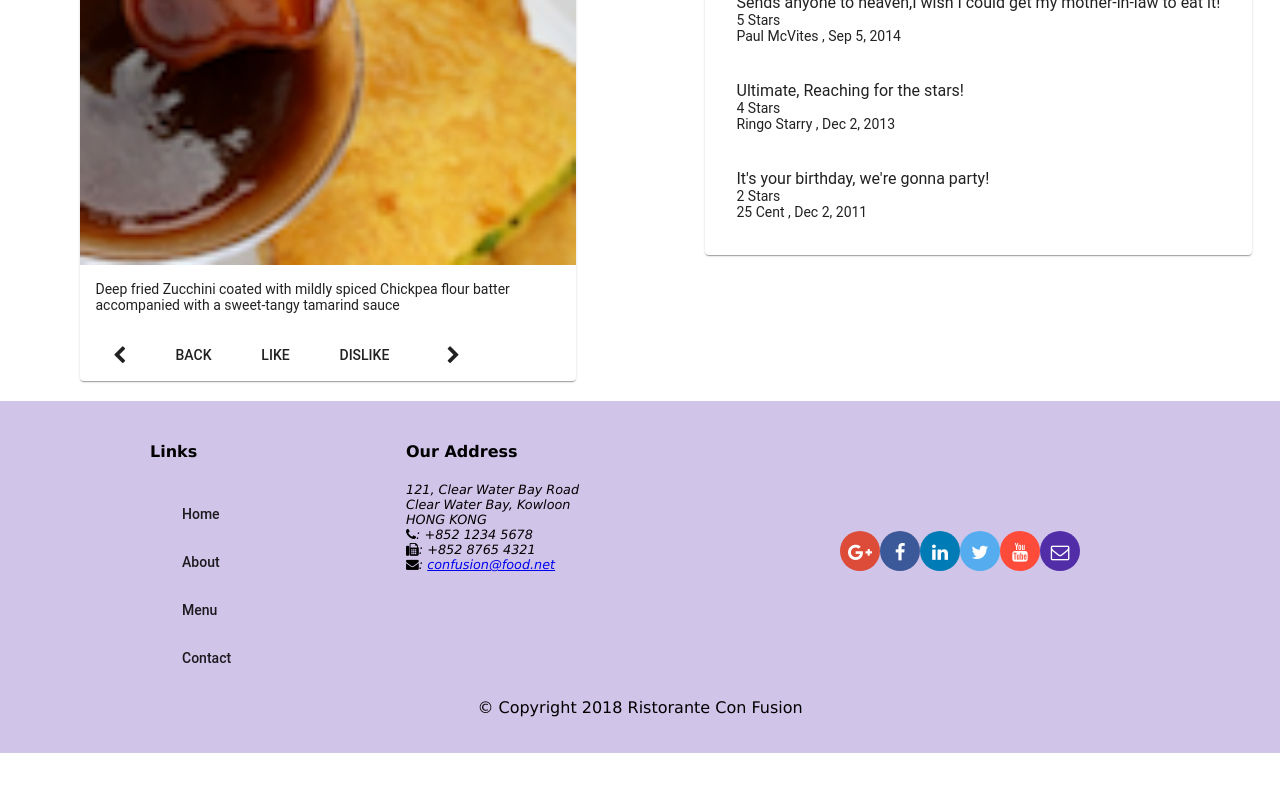
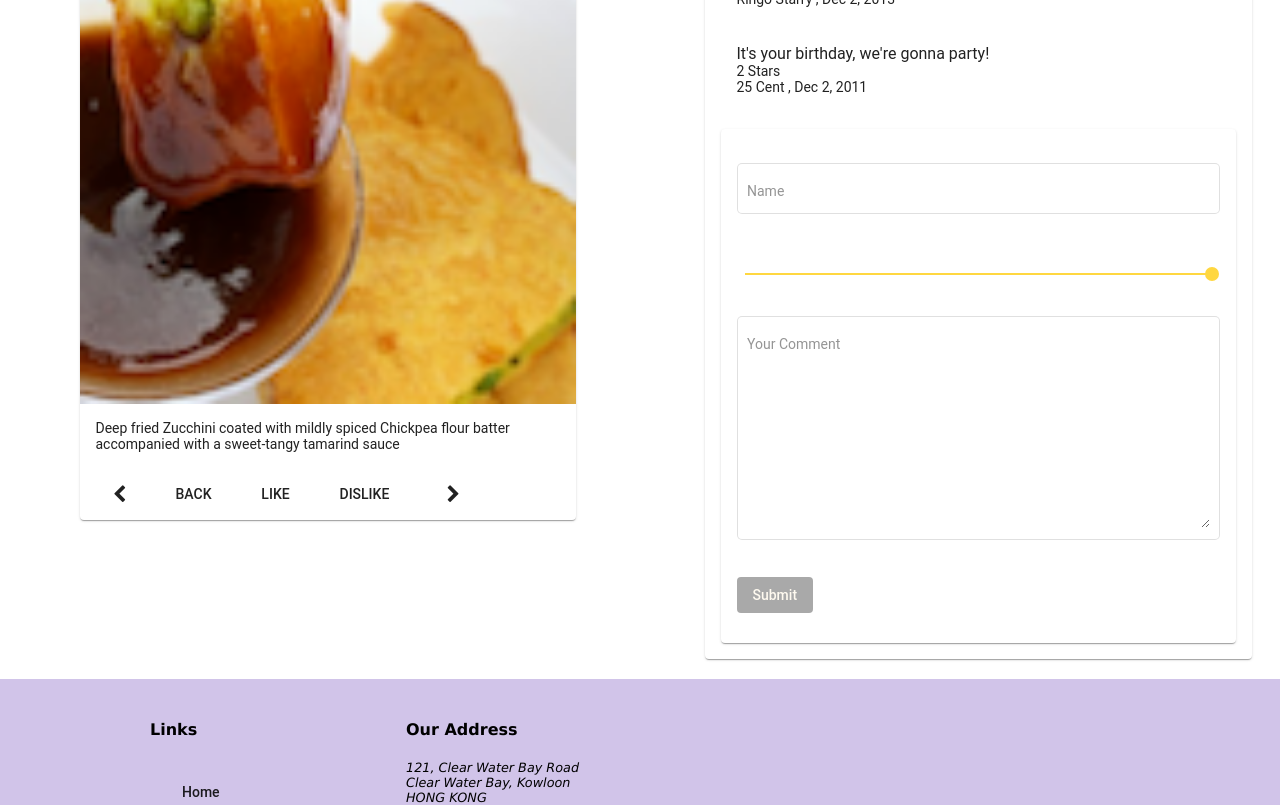
Before and after one commit to izelcaliskan/conFusion-Week2, an Angular app: page /dishdetail/1 in a window 1280 px wide. Shown: the part 700-1505 px from the top of the page. Before the commit the page ends 1453 px from the top, so only its background shows below. Built offline with nearby package versions, Linux system fonts and the light colour scheme.

Commit message:
Angular Forms and Reactive Programming

```diff
--- a/src/app/app.module.ts
+++ b/src/app/app.module.ts
@@ -16,6 +16,7 @@ import { MatCheckboxModule } from '@angular/material/checkbox';
 import { MatSelectModule } from '@angular/material/select';
 import { MatSlideToggleModule } from '@angular/material/slide-toggle';
 import { MatProgressSpinnerModule } from '@angular/material/progress-spinner';
+import {MatSliderModule} from '@angular/material/slider';
 
 import { AppComponent } from './app.component';
 
@@ -70,6 +71,7 @@ import { HttpClientModule } from '@angular/common/http';
     MatSlideToggleModule,
     MatProgressSpinnerModule,
     HttpClientModule,
+    MatSliderModule,
   ],
   providers: [DishService, PromotionService, LeaderService],
   bootstrap: [AppComponent],
--- a/src/app/contact/contact.component.html
+++ b/src/app/contact/contact.component.html
@@ -41,8 +41,7 @@
         <p>
           <mat-form-field class="half-width">
             <input matInput formControlName="firstname" placeholder="First Name" type="text" required>
-            <mat-error
-              *ngIf="formErrors.firstname">{{formErrors.firstname}}</mat-error>
+            <mat-error *ngIf="formErrors.firstname">{{formErrors.firstname}}</mat-error>
           </mat-form-field>
           <mat-form-field class="half-width">
             <input matInput formControlName="lastname" placeholder="Last Name" type="text" required>
@@ -56,7 +55,7 @@
           </mat-form-field>
           <mat-form-field class="half-width">
             <input matInput formControlName="email" placeholder="Email" type="email" required>
-            <mat-error *ngIf="formErrors.email">{{formErrors.email} </mat-error>
+            <mat-error *ngIf="formErrors.email">{{formErrors.email}} </mat-error>
           </mat-form-field>
         </p>
         <table class="form-size">
--- a/src/app/contact/contact.component.ts
+++ b/src/app/contact/contact.component.ts
@@ -20,6 +20,7 @@ export class ContactComponent implements OnInit {
 
   ngOnInit(): void {
   }
+
   formErrors:any = {
     "firstname": "",
     "lastname": "",
--- a/src/app/dishdetail/dishdetail.component.html
+++ b/src/app/dishdetail/dishdetail.component.html
@@ -40,11 +40,59 @@
                             <p matLine> {{item.rating}} Stars </p>
                             <p matLine> {{item.author}} , {{item.date | date }} </p>
                         </mat-list-item>
+
+
+                        <mat-list-item *ngIf="commentForm!.valid == true">
+                            <div style="color:rgb(163, 105, 200)">
+                                <p matLine> {{commentForm!.value.author}} </p>
+                                <p matLine> {{commentForm!.value.rating}} Stars </p>
+                                <p matLine> {{commentForm!.value.comment}} </p>
+                            </div>
+                        </mat-list-item>
+
                     </mat-list>
+                </mat-card-content>
+                <mat-card-content>
+
+                    <mat-card>
+                        <mat-card-content>
+
+
+                            <form novalidate [formGroup]="commentForm!" #fform="ngForm" (ngSubmit)="onSubmit()">
+                                <p>
+                                    <mat-form-field appearance="outline" [style.width.%]="100">
+                                        <input matInput formControlName="author" placeholder="Name" type="text"
+                                            required>
+                                        <mat-error *ngIf="formErrors.author">{{formErrors.author}}</mat-error>
+                                    </mat-form-field>
+                                </p>
+                                <p>
+                                    <mat-slider [style.width.%]="100" matInput formControlName="rating" thumbLabel tickInterval="3" min="1"
+                                        max="5" value="5"></mat-slider>
+                                </p>
+                                <p>
+                                    <mat-form-field appearance="outline" [style.width.%]="100">
+                                        <textarea matInput formControlName="comment" placeholder="Your Comment" rows=12
+                                            type="text"></textarea>
+                                        <mat-error *ngIf="formErrors.comment">{{formErrors.comment}}</mat-error>
+
+                                    </mat-form-field>
+                                </p>
+                                <p>
+                                    <button type="submit" mat-button [disabled]="commentForm!.valid == false"
+                                        class="background-primary text-floral-white">Submit</button>
+                                </p>
+                            </form>
+
+
+                        </mat-card-content>
+                    </mat-card>
                 </mat-card-content>
             </mat-card>
         </div>
     </div>
+
+
     <div fxFlex [hidden]="dish">
         <mat-spinner></mat-spinner>
         <h4>Loading. . . Please wait!</h4>
--- a/src/app/dishdetail/dishdetail.component.scss
+++ b/src/app/dishdetail/dishdetail.component.scss
@@ -0,0 +1,3 @@
+.background-primary:disabled {
+    background: darkgray !important;
+}
--- a/src/app/dishdetail/dishdetail.component.ts
+++ b/src/app/dishdetail/dishdetail.component.ts
@@ -1,10 +1,11 @@
-import { Component, Input, OnInit } from '@angular/core';
+import { Component, Input, OnInit, ViewChild } from '@angular/core';
 import { Dish } from '../shared/dish';
 import { DishService } from "../services/dish.service";
 import { Params, ActivatedRoute } from '@angular/router';
 import { Location } from '@angular/common';
 import { switchMap } from 'rxjs';
-
+import { FormBuilder, FormGroup, Validators } from '@angular/forms';
+import { Comment } from '../shared/comment';
 
 
 @Component({
@@ -18,11 +19,17 @@ export class DishdetailComponent implements OnInit {
   dishIds?: string[];
   prev?: string | null;
   next?: string | null;
+  commentForm?: FormGroup;
+
+  @ViewChild("fform") commentFormDirective: any;
 
 
   constructor(private dishService: DishService,
     private route: ActivatedRoute,
-    private location: Location) { }
+    private location: Location,
+    private fb: FormBuilder) {
+    this.createForm();
+  }
 
   ngOnInit(): void {
     this.dishService.getDishIds().subscribe((dishIds) => this.dishIds = dishIds);
@@ -43,4 +50,75 @@ export class DishdetailComponent implements OnInit {
     this.location.back();
   }
 
+  createForm(): void {
+    this.commentForm = this.fb.group({
+      author: ["", [Validators.required, Validators.minLength(2), Validators.maxLength(25)]],
+      rating: [5, [Validators.required]],
+      comment: ["", [Validators.required, Validators.minLength(5), Validators.maxLength(1000)]],
+
+    });
+    this.commentForm.valueChanges.subscribe(data => this.onValueChanged(data));
+    this.onValueChanged();
+  }
+
+  onValueChanged(data?: any): void {
+    if (!this.commentForm) { return; }
+    const form = this.commentForm;
+    for (const field in this.formErrors) {
+      if (this.formErrors.hasOwnProperty(field)) {
+        this.formErrors[field] = '';
+        const control = form.get(field);
+        if (control && control.dirty && !control.valid) {
+          const messages = this.validationMessages[field];
+          for (const key in control.errors) {
+            if (control.errors.hasOwnProperty(key)) {
+              this.formErrors[field] += messages[key] + ' ';
+            }
+          }
+        }
+      }
+    }
+  }
+
+  onSubmit(): void {
+    let comment = this.commentForm?.value;
+    comment.date=new Date().toISOString();
+    this.dish!.comments.push(comment);
+
+
+    console.log(this.commentForm);
+    this.commentFormDirective.resetForm();
+    this.commentForm?.reset({
+      author: "",
+      rating: 5,
+      comment: "",
+    });
+
+  }
+  formErrors: any = {
+    "author": "",
+    "rating": "",
+    "comment": "",
+  };
+  validationMessages: any = {
+    'author': {
+      'required': 'Name is required.',
+      'minlength': 'Name must be at least 2 characters long.',
+      'maxlength': 'Name cannot be more than 25 characters long.'
+    },
+    'Rating': {
+      'required': 'Rating is required.',
+
+    },
+    'comment': {
+      'required': 'Comment is required.',
+      'minlength': 'Comment must be at least 5 characters long.',
+      'maxlength': 'Comment cannot be more than 1000 characters long.'
+    },
+
+
+  };
+
+
+
 }
```
